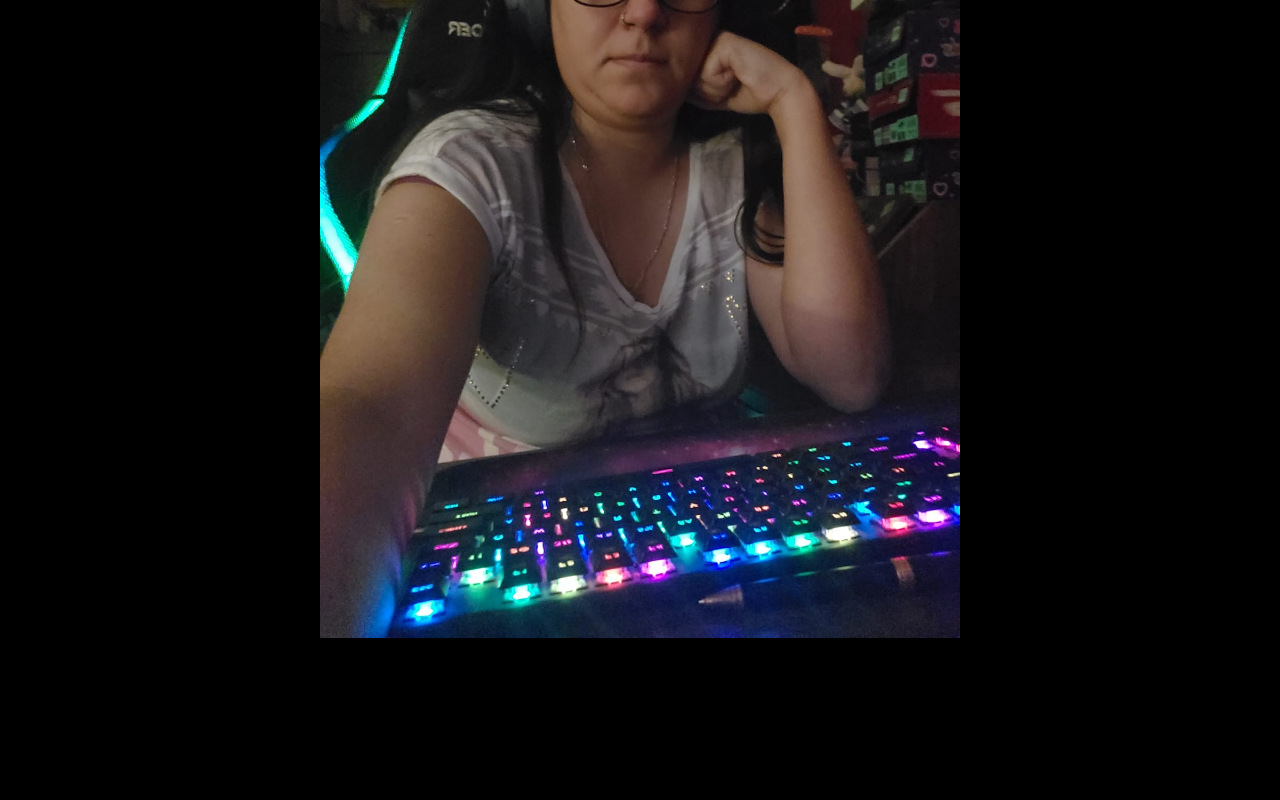
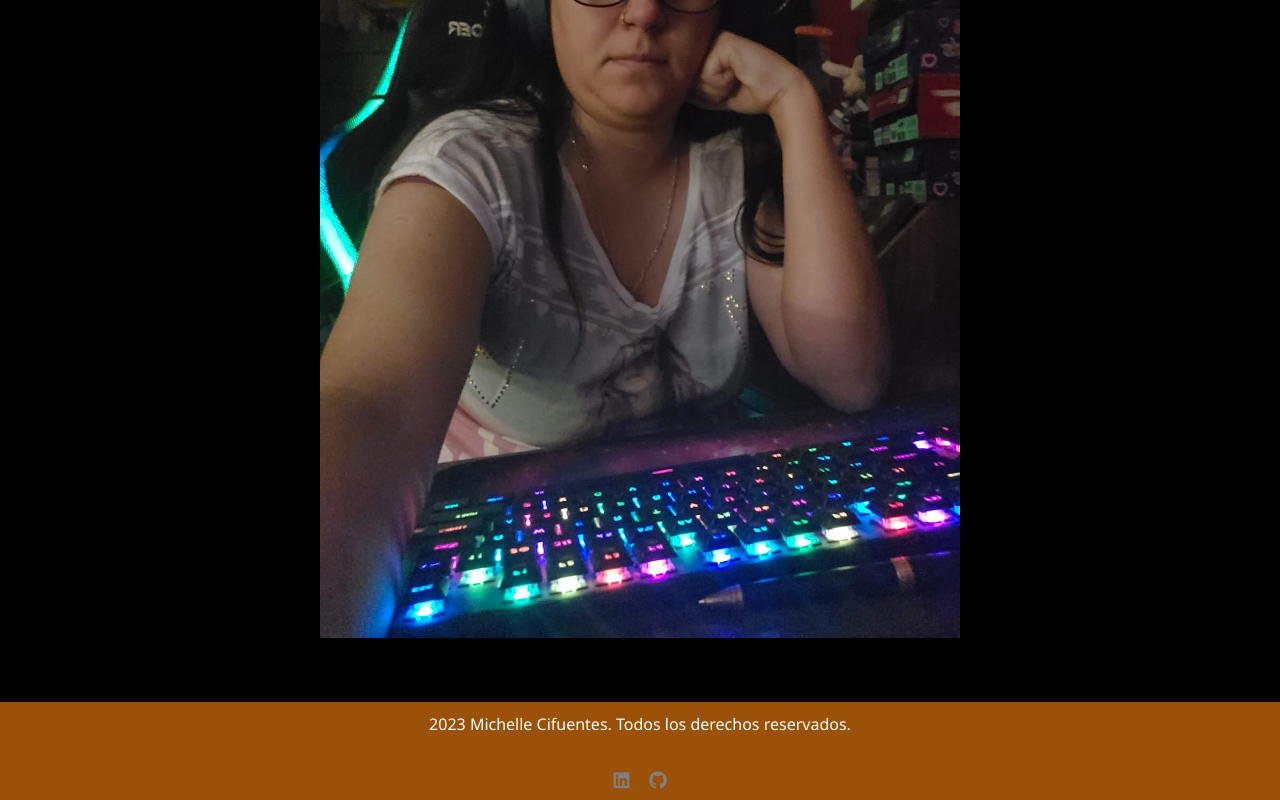
Before and after one commit to Theriomich/Portafolio, a React (Create React App) app: page /About in a window 1280 px wide. Shown: the part 3181-3981 px from the top of the page. Before the commit the page ends 3883 px from the top, so only its background shows below. Built offline with nearby package versions, Linux system fonts and the light colour scheme.

Commit message:
agregue detalles footer en todas vistas

```diff
--- a/src/Components/Aboutme/Aboutme.jsx
+++ b/src/Components/Aboutme/Aboutme.jsx
@@ -9,6 +9,7 @@ import pcwork from "./Images/pcclouse.jpeg";
 import clouseup from "./Images/closeup.jpeg";
 import HomeImg from "./Images/homesn.png";
 import { Link } from "react-router-dom";
+import Footer from "../Footer/Footer";
 
 function AboutMe() {
   useEffect(() => {
@@ -132,6 +133,9 @@ function AboutMe() {
           data-wow-delay="0.5s"
         />
       </section>
+      <div className="Footer">
+        <Footer />
+      </div>
     </>
   );
 }
--- a/src/Components/Contact/Contact.css
+++ b/src/Components/Contact/Contact.css
@@ -28,6 +28,13 @@ h1, .TitleContact{
     cursor: url("https://cdn.custom-cursor.com/db/18175/32/glitter-fire-flame-glitter-pointer.png"),pointer  !important;
     transform: scale(1.07);
     transition: transform 0.3s ease;
+  }
+
+  #contactFooter footer{
+
+    position: absolute;
+
+
   }
 
   .field label {
--- a/src/Components/Contact/Contact.jsx
+++ b/src/Components/Contact/Contact.jsx
@@ -5,6 +5,7 @@ import withReactContent from "sweetalert2-react-content";
 import "./Contact.css";
 import HomeImg from "./Images/homesn.png";
 import { Link } from "react-router-dom";
+import Footer from "../Footer/Footer";
 
 function Contact() {
   const MySwal = withReactContent(Swal);
@@ -59,6 +60,9 @@ function Contact() {
         <p className="paragraph">Correo: M.cifuentes.mankoch@gmail.com</p>
         <p className="paragraph">Número de teléfono: 984943280</p>
       </div>
+      <footer className="Footer" id="contactFooter">
+        <Footer />
+      </footer>
     </>
   );
 }
--- a/src/Components/Footer/Footer.css
+++ b/src/Components/Footer/Footer.css
@@ -19,6 +19,8 @@
     padding: 0;
     box-sizing: border-box;
     font-family: 'Segoe UI', sans-serif;
+    cursor: url(https://cdn.custom-cursor.com/db/18176/32/glitter-fire-flame-glitter-cursor.png),
+    pointer;
   }
 
 
@@ -27,15 +29,19 @@
     color: white;
     text-align: center;
     width: 100%;
-    padding: 0 0 5px 0;
+    padding: 0 ;
     justify-content: baseline;
     bottom: 0;
-    position:absolute
+    left: 0;
+    cursor: url(https://cdn.custom-cursor.com/db/18176/32/glitter-fire-flame-glitter-cursor.png),
+    pointer;
   }
 
   footer p {
     padding: 10px 0;
     text-align: center;
+    cursor: url(https://cdn.custom-cursor.com/db/18176/32/glitter-fire-flame-glitter-cursor.png),
+    pointer;
   }
 
   .social-links {
@@ -43,6 +49,8 @@
     justify-content: center;
     align-items: center;
     font-size: large;
+    cursor: url(https://cdn.custom-cursor.com/db/18176/32/glitter-fire-flame-glitter-cursor.png),
+    pointer;
   }
 
   .social-links i {
@@ -57,8 +65,10 @@
 
   .social-links a .fa-linkedin:hover {
     color: var(--fb-blue);
+    cursor: url("https://cdn.custom-cursor.com/db/18175/32/glitter-fire-flame-glitter-pointer.png"),pointer  !important;
   }
 
   .social-links a .fa-github:hover {
     color: var(--github-white);
+    cursor: url("https://cdn.custom-cursor.com/db/18175/32/glitter-fire-flame-glitter-pointer.png"),pointer  !important;
   }
--- a/src/Components/Home/Header.css
+++ b/src/Components/Home/Header.css
@@ -22,6 +22,10 @@
 	background-repeat: no-repeat;
     border-radius: 3% 3% 13% 13%;
 
+}
+#homeFooter footer{
+
+	position: absolute;
 }
 
 
--- a/src/Components/Home/Header.jsx
+++ b/src/Components/Home/Header.jsx
@@ -34,7 +34,7 @@ function Header(props) {
           </div>
         </div>
       </div>
-      <div className="Footer">
+      <div className="Footer" id="homeFooter">
         <Footer />
       </div>
     </>
--- a/src/Components/Proyects/Proyects.css
+++ b/src/Components/Proyects/Proyects.css
@@ -5,6 +5,7 @@
     gap:50px;
     align-content: stretch;
     flex-wrap: wrap;
+
 
 }
 
--- a/src/Components/Proyects/Proyects.jsx
+++ b/src/Components/Proyects/Proyects.jsx
@@ -10,6 +10,7 @@ import MdLinks from "./Gifs/Mdlinks.gif";
 import Burger from "./Gifs/Burguer Queen.gif";
 import Eccomerse from "./Gifs/EccomerseMich.gif";
 import HomeImg from "./Images/homesn.png";
+import Footer from "../Footer/Footer";
 
 function Proyects() {
   return (
@@ -138,6 +139,9 @@ function Proyects() {
           </Card.Body>
         </Card>
       </div>
+      <footer className="Footer">
+        <Footer />
+      </footer>
     </>
   );
 }
--- a/src/index.js
+++ b/src/index.js
@@ -3,6 +3,11 @@ import ReactDOM from "react-dom/client";
 import "./index.css";
 import App from "./App";
 import "bootstrap/dist/css/bootstrap.min.css";
+import Footer from "./Components/Footer/Footer";
 
 const root = ReactDOM.createRoot(document.getElementById("root"));
-root.render(<App />);
+root.render(
+  <>
+    <App />
+  </>
+);
```
